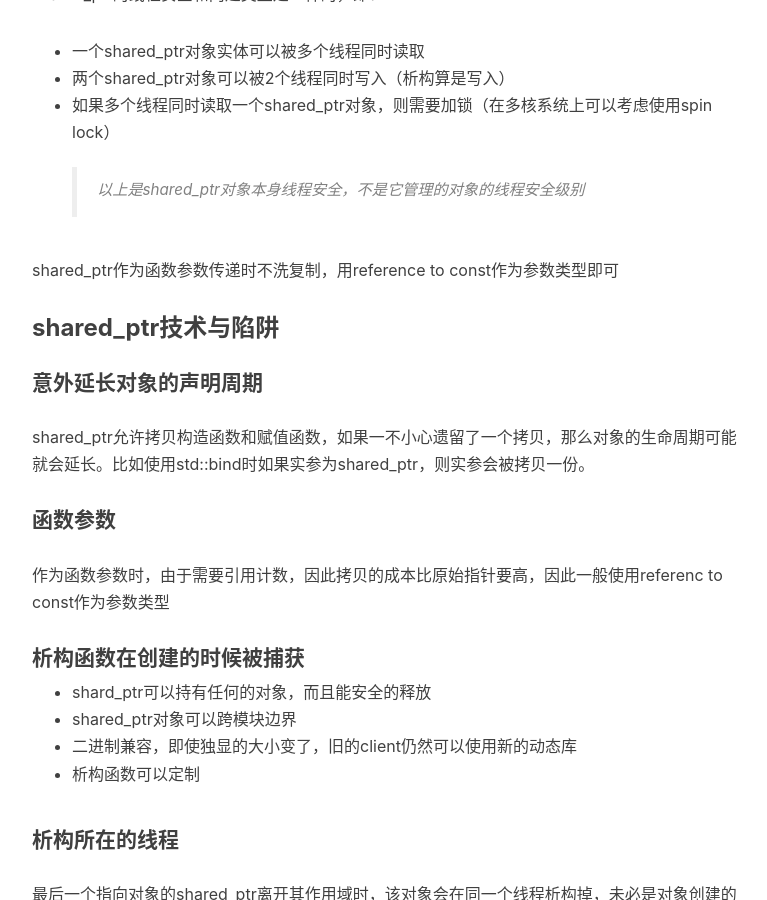
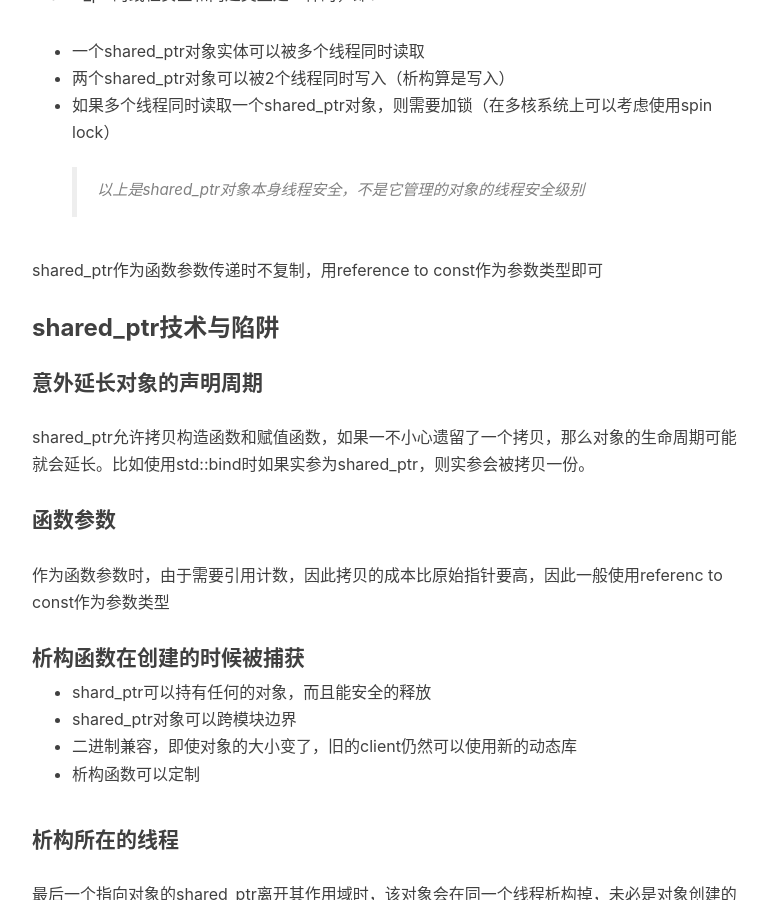
Before and after one commit to Stephan14/Stephan14.github.io, a Jekyll site: the page built from _posts/2021-09-04-linux-multithreaded-server-programming.markdown, in a window 1280 px wide and 900 px high, scrolled down 1663 px. Shown: the whole window, without its empty margins (233-1000 px from the left). Built offline with Jekyll 4.4.1, drawn with Linux system fonts in a browser that asks for light colours; nearby versions of some CDN libraries; comment, search, counter and statistics services are not loaded.

Commit message:
fix word

```diff
--- a/_posts/2021-09-04-linux-multithreaded-server-programming.markdown
+++ b/_posts/2021-09-04-linux-multithreaded-server-programming.markdown
@@ -43,7 +43,7 @@ shared_ptr不是100%线程安全的，但是他的引用计数是安全无锁的
 - 如果多个线程同时读取一个shared_ptr对象，则需要加锁（在多核系统上可以考虑使用spin lock）
 > 以上是shared_ptr对象本身线程安全，不是它管理的对象的线程安全级别
 
-shared_ptr作为函数参数传递时不洗复制，用reference to const作为参数类型即可
+shared_ptr作为函数参数传递时不复制，用reference to const作为参数类型即可
 
 ### shared_ptr技术与陷阱
 #### 意外延长对象的声明周期
@@ -56,7 +56,7 @@ shared_ptr允许拷贝构造函数和赋值函数，如果一不小心遗留了
 
 - shard_ptr<void>可以持有任何的对象，而且能安全的释放
 - shared_ptr对象可以跨模块边界
-- 二进制兼容，即使独显的大小变了，旧的client仍然可以使用新的动态库
+- 二进制兼容，即使对象的大小变了，旧的client仍然可以使用新的动态库
 - 析构函数可以定制
 
 #### 析构所在的线程
```
